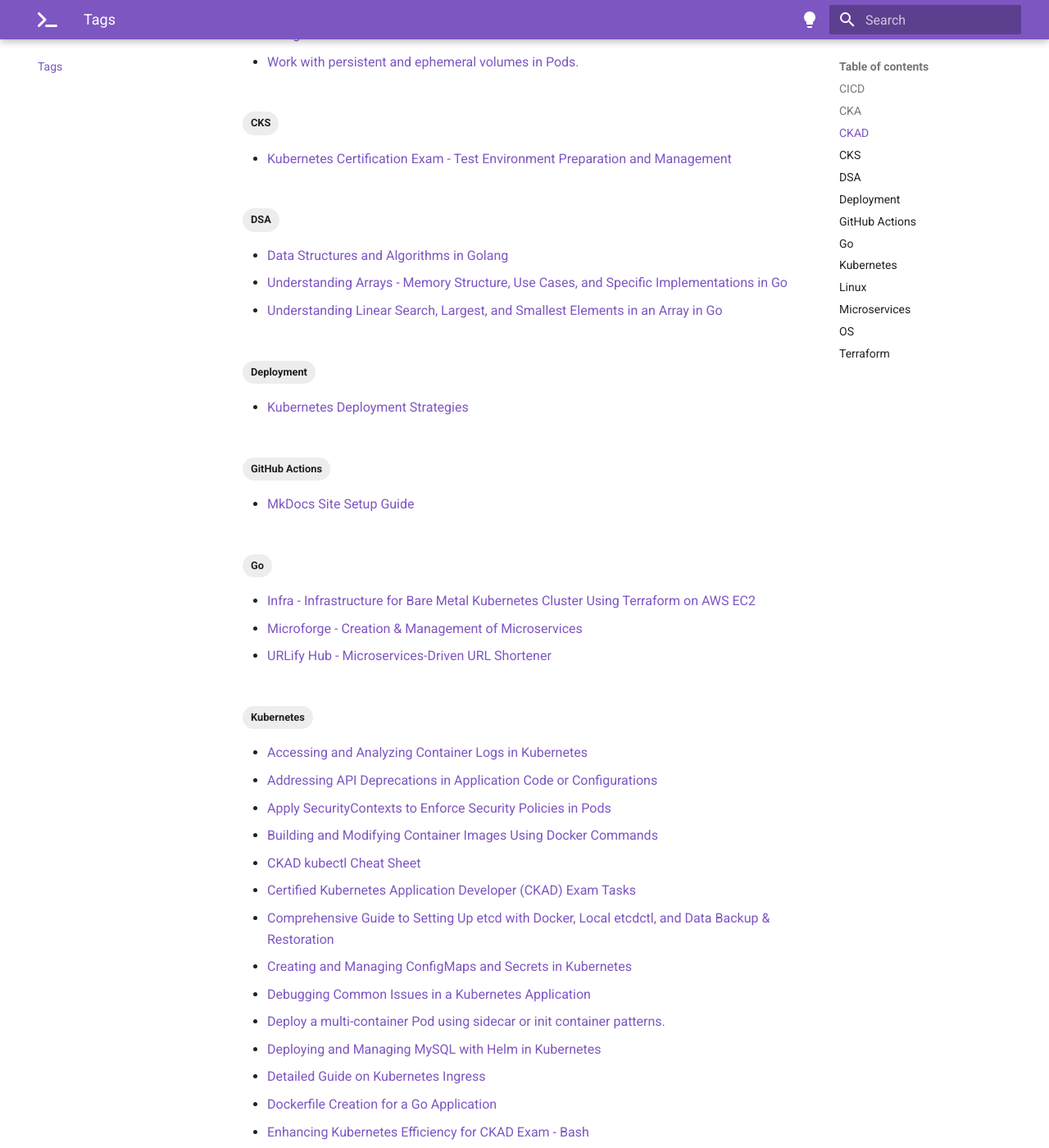
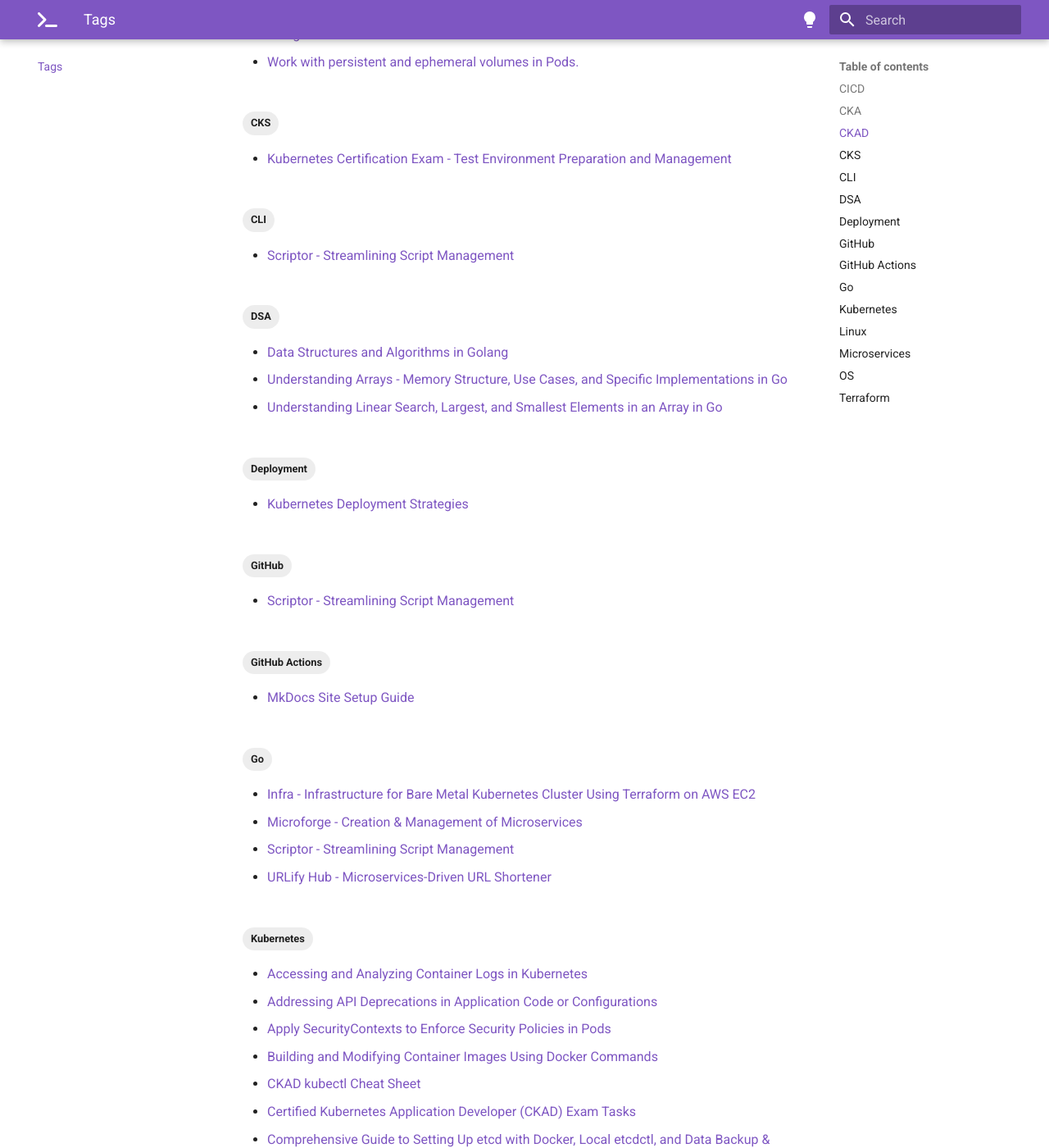
Before and after one commit to imyashkale/portfolio, an MkDocs documentation site: the page built from docs/tags.md, in a window 1280 px wide and 1400 px high, scrolled down 1519 px. Shown: the whole window at 82% size. Built offline with MkDocs 1.6.1 and Material for MkDocs 9.7.7, drawn with Linux system fonts in a browser that asks for light colours; part of the change alters nothing that is shown.

Commit message:
scriptor project Intro Added

````diff
--- /dev/null
+++ b/docs/projects/scriptor.md
@@ -0,0 +1,69 @@
+---
+title: Scriptor - Streamlining Script Management.
+date: 2023-12-29 10:20:00
+description:
+tags:
+
+- Go
+- CLI
+- GitHub
+
+---
+
+!!! warning "In the Planning Phase"
+    Scriptor is an idea in its infancy, conceptualized from firsthand developer frustrations and currently in the planning stages.
+
+!!! info "Born from Developer Frustration"
+    Scriptor, born out of the real-world frustrations of handling script management, is actively being developed to address these challenges.
+
+As a developer, I often found myself bogged down by the tedious task of cloning and managing a plethora of scripts. The constant changes in paths and the manual effort required were not only time-consuming but also a source of frustration. This led to the conceptualization of Scriptor - a tool designed to eliminate these pain points.
+
+Scriptor is a command-line interface (CLI) tool that simplifies the process of managing and executing shell scripts from GitHub repositories. It's created with the intention to save time and reduce the hassle involved in script management, particularly when dealing with multiple repositories and changing file paths.
+
+## Key Features
+
+Scriptor is equipped with several intuitive commands to enhance your script management experience:
+
+### 1. scriptor repo add
+
+Add a GitHub repository with ease:
+
+```bash
+scriptor repo add [repo-name]
+```
+
+This command clones the specified repository, making all scripts within it easily accessible and runnable from your local environment.
+
+### 2. scriptor repo update
+
+Stay updated effortlessly:
+
+```bash
+scriptor repo update
+```
+
+Fetch the latest changes from your added repositories to ensure you're working with the most current script versions.
+
+### 3. scriptor [foldername] [scriptname]
+
+Run scripts without hassle:
+
+```bash
+scriptor [foldername] [scriptname]
+```
+
+Execute a specific script from a designated folder in the cloned repository, without worrying about changing paths or execution permissions.
+
+### 4. scriptor help
+
+Guidance at your fingertips:
+
+```bash
+scriptor help
+```
+
+For help and detailed instructions on Scriptor's commands, this command provides comprehensive support.
+
+Scriptor is more than just a tool; it's a solution born from the real challenges faced in everyday development work. It's here to make script management a breeze, allowing you to focus on what truly matters - coding and creativity.
+
+---
--- a/mkdocs.yml
+++ b/mkdocs.yml
@@ -16,6 +16,7 @@ nav:
     - URLify Hub - Microservices-Driven URL Shortener: projects/urlify-hub.md
     - Microforge - Creation & Management of Microservices: projects/microforge.md
     - Infra - Infrastructure for Bare Metal Kubernetes Cluster Using Terraform on AWS EC2: projects/infra.md
+    - Scriptor - Streamlining Script Management: projects/scriptor.md
     - Field Validator: projects/field-validator.md
     - Mongo GO API: projects/mgo-crud.md
     - AliceBlue SDK: projects/go-aliceblue-sdk.md
````
